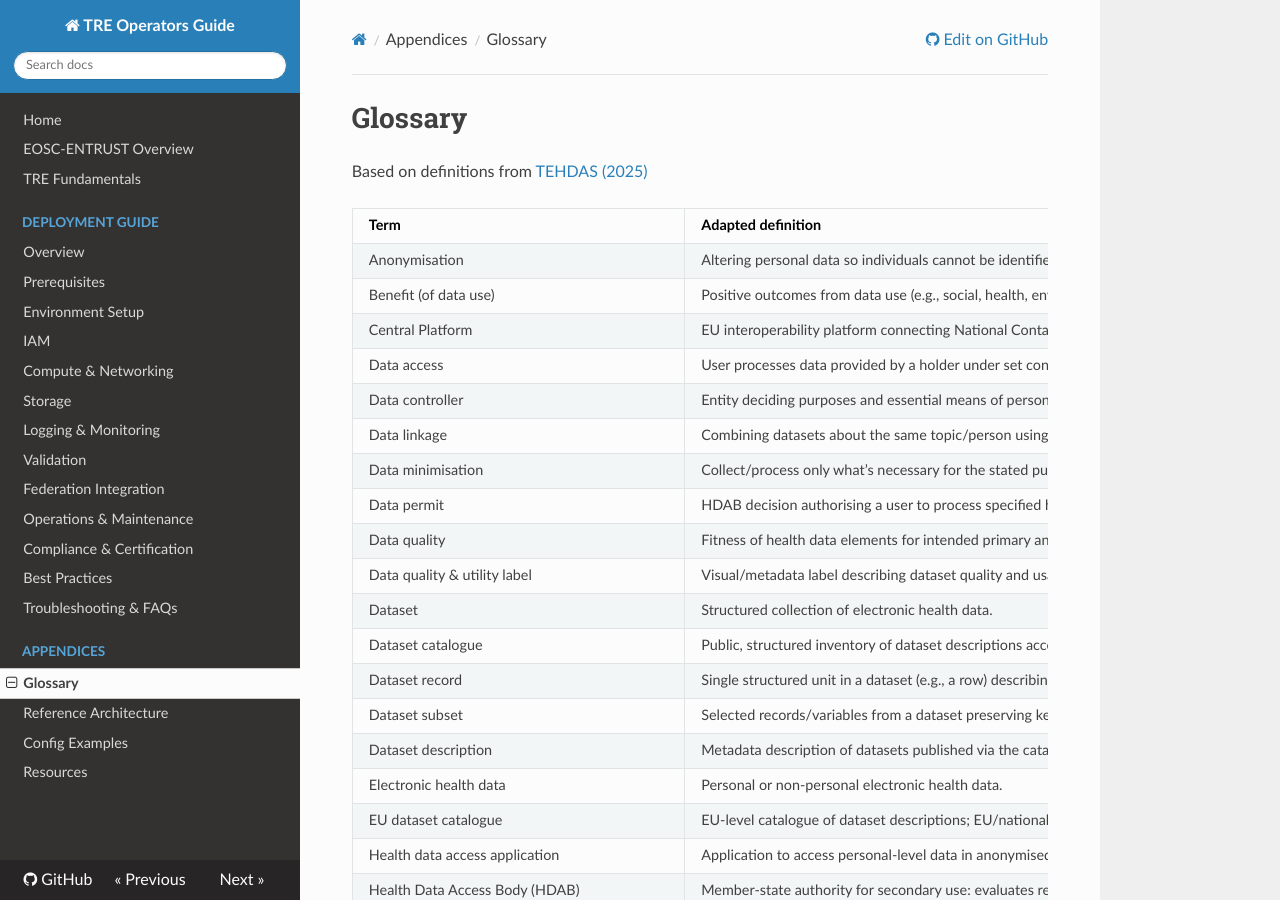
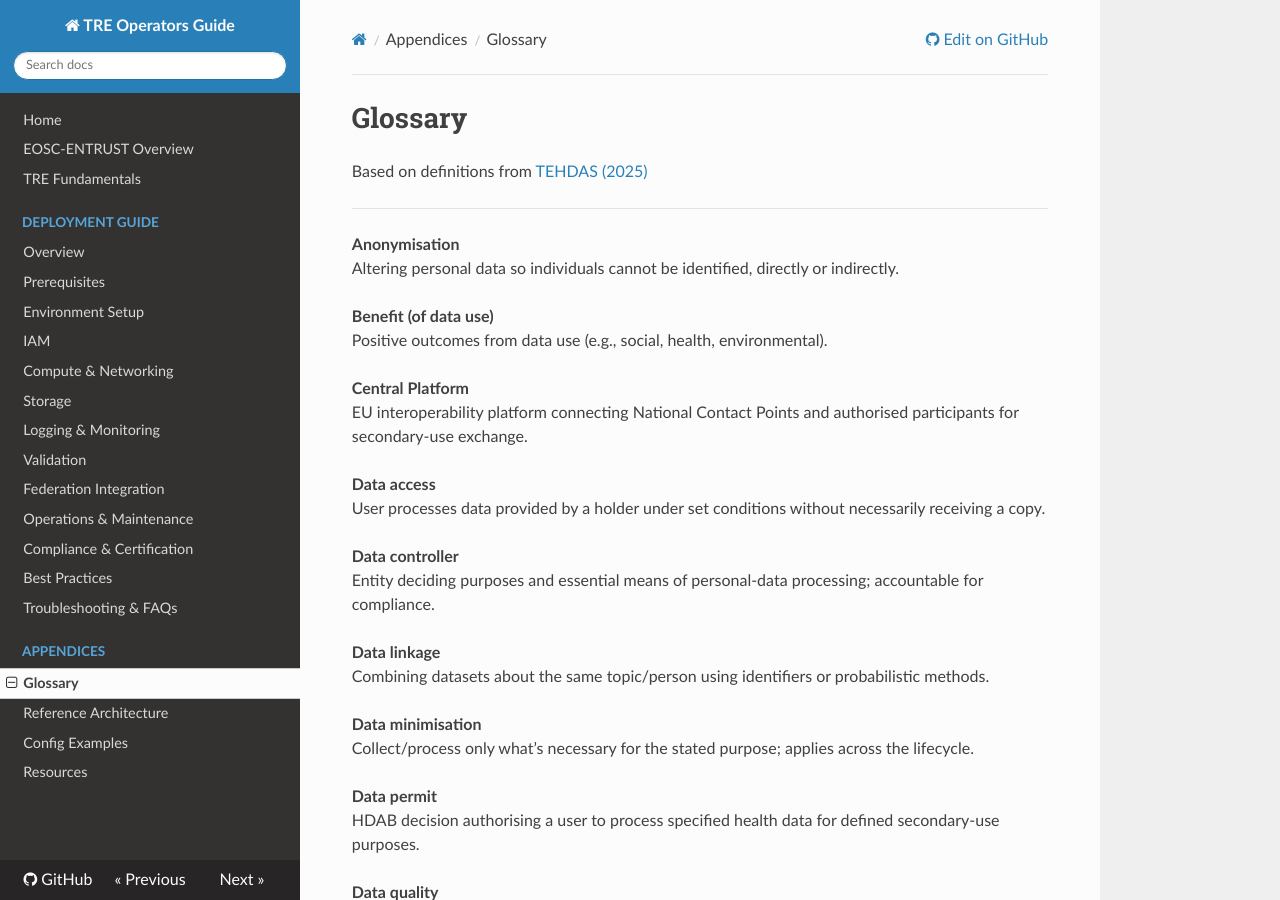
Before and after one commit to unioslo/tre-operators-docs, an MkDocs documentation site: the page built from docs/appendices/glossary.md, in a window 1280 px wide and 900 px high. Built offline with MkDocs 1.6.1, drawn with Linux system fonts in a browser that asks for light colours; nearby versions of some CDN libraries.

Commit message:
Revise glossary to expand definitions and improve formatting for better clarity and accessibility.

```diff
--- a/docs/appendices/glossary.md
+++ b/docs/appendices/glossary.md
@@ -1,46 +1,126 @@
+
 # Glossary
 
 Based on definitions from [TEHDAS (2025)](https://tehdas.eu/public-consultations/)
 
-| Term                                           | Adapted definition                                                                                                                                                                          |
-| ---------------------------------------------- | ------------------------------------------------------------------------------------------------------------------------------------------------------------------------------------------- |
-| Anonymisation                                  | Altering personal data so individuals cannot be identified, directly or indirectly.                                                                                                         |
-| Benefit (of data use)                          | Positive outcomes from data use (e.g., social, health, environmental).                                                                                                                      |
-| Central Platform                               | EU interoperability platform connecting National Contact Points and authorised participants for secondary-use exchange.                                                                     |
-| Data access                                    | User processes data provided by a holder under set conditions without necessarily receiving a copy.                                                                                         |
-| Data controller                                | Entity deciding purposes and essential means of personal-data processing; accountable for compliance.                                                                                       |
-| Data linkage                                   | Combining datasets about the same topic/person using identifiers or probabilistic methods.                                                                                                  |
-| Data minimisation                              | Collect/process only what’s necessary for the stated purpose; applies across the lifecycle.                                                                                                 |
-| Data permit                                    | HDAB decision authorising a user to process specified health data for defined secondary-use purposes.                                                                                       |
-| Data quality                                   | Fitness of health data elements for intended primary and secondary uses.                                                                                                                    |
-| Data quality & utility label                   | Visual/metadata label describing dataset quality and usage conditions.                                                                                                                      |
-| Dataset                                        | Structured collection of electronic health data.                                                                                                                                            |
-| Dataset catalogue                              | Public, structured inventory of dataset descriptions accessible via an online portal.                                                                                                       |
-| Dataset record                                 | Single structured unit in a dataset (e.g., a row) describing one entity/instance.                                                                                                           |
-| Dataset subset                                 | Selected records/variables from a dataset preserving key characteristics.                                                                                                                   |
-| Dataset description                            | Metadata description of datasets published via the catalogue.                                                                                                                               |
-| Electronic health data                         | Personal or non-personal electronic health data.                                                                                                                                            |
-| EU dataset catalogue                           | EU-level catalogue of dataset descriptions; EU/national/participant catalogues are public.                                                                                                  |
-| Health data access application                 | Application to access personal-level data in anonymised or pseudonymised form for secondary use.                                                                                            |
-| Health Data Access Body (HDAB)                 | Member-state authority for secondary use: evaluates requests, issues permits, sources data, provides access in SPEs, and publishes permit info.                                             |
-| Health data applicant                          | Person/organisation submitting a data request or access application to an HDAB for EHDS Art. 53 purposes.                                                                                   |
-| Health data holder                             | Entity with the right to process/provide health data (e.g., providers, registries, payers, research bodies, EU bodies).                                                                     |
-| Health data request                            | Request for anonymised statistical data for permitted secondary-use purposes.                                                                                                               |
-| Health data user                               | Person/organisation (incl. EU bodies) lawfully accessing data for secondary use via permit/approval.                                                                                        |
-| Intermediation entity                          | Legal person (where established) acting for certain holders to process, provide, and exchange data for secondary use.                                                                       |
-| Interoperability                               | Ability of organisations/systems/devices to exchange and use info without changing content.                                                                                                 |
-| Legal basis of data processing                 | Conditions that make processing lawful; EHDS lists secondary-use purposes.                                                                                                                  |
-| Metadata                                       | Structured data describing content/use to aid discovery and reuse.                                                                                                                          |
-| National dataset catalogue                     | Public national catalogue describing sources, nature, and availability conditions of electronic health data.                                                                                |
-| National Contact Point (NCP) for secondary use | National technical/organisational gateway linking domestic infrastructures with the HealthData@EU Central Platform.                                                                         |
-| Non-personal electronic health data            | Health data that are anonymised or never related to an identifiable person.                                                                                                                 |
-| Personal electronic health data                | Health/genetic data relating to an identifiable person, processed electronically.                                                                                                           |
-| Pseudonymisation                               | Processing so data can’t be attributed to a person without separately kept additional info and safeguards.                                                                                  |
-| Public value                                   | Weighted view of risks/benefits: sustainability, fairness, harm assessment/mitigation, and safeguards.                                                                                      |
-| Re-identification risk                         | Likelihood that de-identified data can be linked back to a person.                                                                                                                          |
-| Secondary use                                  | Processing health data for EHDS Chapter IV purposes other than the original purpose.                                                                                                        |
-| Secure Processing Environment (SPE)            | Controlled environment meeting security/interoperability requirements, granting access only to authorised users and logging activity.                                                       |
-| Significant finding                            | EHDS doesn’t define; recital describes health-related results identified by users during secondary use that may matter to an individual; classification/communication governed nationally.  |
-| Trusted health data holder                     | Designated holder eligible for simplified permit procedures and able to supply data via an SPE they manage.                                                                                 |
-| Trusted third party (TTP)                      | Independent pseudonymisation entity computing pseudonyms from identifiers; holds no other data.                                                                                             |
-| Request for Payment                            | Request to the data user for payment of actual costs for work done during a period, referencing the related invoice components.
+---
+
+**Anonymisation**
+Altering personal data so individuals cannot be identified, directly or indirectly.
+
+**Benefit (of data use)**
+Positive outcomes from data use (e.g., social, health, environmental).
+
+**Central Platform**
+EU interoperability platform connecting National Contact Points and authorised participants for secondary-use exchange.
+
+**Data access**
+User processes data provided by a holder under set conditions without necessarily receiving a copy.
+
+**Data controller**
+Entity deciding purposes and essential means of personal-data processing; accountable for compliance.
+
+**Data linkage**
+Combining datasets about the same topic/person using identifiers or probabilistic methods.
+
+**Data minimisation**
+Collect/process only what’s necessary for the stated purpose; applies across the lifecycle.
+
+**Data permit**
+HDAB decision authorising a user to process specified health data for defined secondary-use purposes.
+
+**Data quality**
+Fitness of health data elements for intended primary and secondary uses.
+
+**Data quality & utility label**
+Visual/metadata label describing dataset quality and usage conditions.
+
+**Dataset**
+Structured collection of electronic health data.
+
+**Dataset catalogue**
+Public, structured inventory of dataset descriptions accessible via an online portal.
+
+**Dataset record**
+Single structured unit in a dataset (e.g., a row) describing one entity/instance.
+
+**Dataset subset**
+Selected records/variables from a dataset preserving key characteristics.
+
+**Dataset description**
+Metadata description of datasets published via the catalogue.
+
+**Electronic health data**
+Personal or non-personal electronic health data.
+
+**EU dataset catalogue**
+EU-level catalogue of dataset descriptions; EU/national/participant catalogues are public.
+
+**Health data access application**
+Application to access personal-level data in anonymised or pseudonymised form for secondary use.
+
+**Health Data Access Body (HDAB)**
+Member-state authority for secondary use: evaluates requests, issues permits, sources data, provides access in SPEs, and publishes permit info.
+
+**Health data applicant**
+Person/organisation submitting a data request or access application to an HDAB for EHDS Art. 53 purposes.
+
+**Health data holder**
+Entity with the right to process/provide health data (e.g., providers, registries, payers, research bodies, EU bodies).
+
+**Health data request**
+Request for anonymised statistical data for permitted secondary-use purposes.
+
+**Health data user**
+Person/organisation (incl. EU bodies) lawfully accessing data for secondary use via permit/approval.
+
+**Intermediation entity**
+Legal person (where established) acting for certain holders to process, provide, and exchange data for secondary use.
+
+**Interoperability**
+Ability of organisations/systems/devices to exchange and use info without changing content.
+
+**Legal basis of data processing**
+Conditions that make processing lawful; EHDS lists secondary-use purposes.
+
+**Metadata**
+Structured data describing content/use to aid discovery and reuse.
+
+**National dataset catalogue**
+Public national catalogue describing sources, nature, and availability conditions of electronic health data.
+
+**National Contact Point (NCP) for secondary use**
+National technical/organisational gateway linking domestic infrastructures with the HealthData@EU Central Platform.
+
+**Non-personal electronic health data**
+Health data that are anonymised or never related to an identifiable person.
+
+**Personal electronic health data**
+Health/genetic data relating to an identifiable person, processed electronically.
+
+**Pseudonymisation**
+Processing so data can’t be attributed to a person without separately kept additional info and safeguards.
+
+**Public value**
+Weighted view of risks/benefits: sustainability, fairness, harm assessment/mitigation, and safeguards.
+
+**Re-identification risk**
+Likelihood that de-identified data can be linked back to a person.
+
+**Secondary use**
+Processing health data for EHDS Chapter IV purposes other than the original purpose.
+
+**Secure Processing Environment (SPE)**
+Controlled environment meeting security/interoperability requirements, granting access only to authorised users and logging activity.
+
+**Significant finding**
+EHDS doesn’t define; recital describes health-related results identified by users during secondary use that may matter to an individual; classification/communication governed nationally.
+
+**Trusted health data holder**
+Designated holder eligible for simplified permit procedures and able to supply data via an SPE they manage.
+
+**Trusted third party (TTP)**
+Independent pseudonymisation entity computing pseudonyms from identifiers; holds no other data.
+
+**Request for Payment**
+Request to the data user for payment of actual costs for work done during a period, referencing the related invoice components.
```
